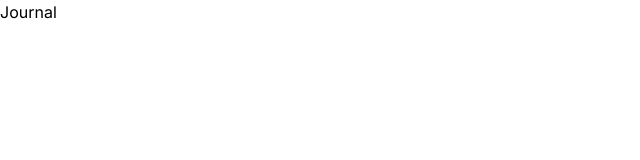
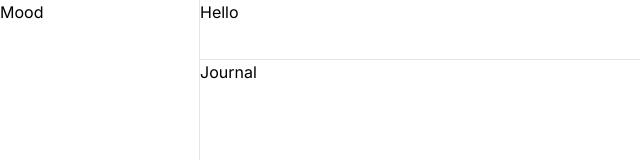
Before and after one commit to kiche-allan/AIJournal, a Next.js app: page /journal in a window 1280 px wide. Shown: the top 160 px of the page, without its empty margins (0-640 px from the left). Built offline with nearby package versions, Linux system fonts and the light colour scheme.

Commit message:
journal and dashboard

```diff
--- a/app/(dashboard)/journal/page.tsx
+++ b/app/(dashboard)/journal/page.tsx
@@ -1,5 +1,6 @@
 const JournalPage = () => {
     return <div>Journal</div>
+
 }
 
 export default JournalPage
--- a/app/(dashboard)/layout.tsx
+++ b/app/(dashboard)/layout.tsx
@@ -1,6 +1,18 @@
 const DashboardLayout = ({ children }) => {
 
-    return <div>{children}</div>
+    return (
+        <div className="h-screen w-screen relative">
+            <aside className="absolute w-[200px] top-0 left-0 h-full border-r border-black/10">
+                Mood
+            </aside>
+            <div className="ml-[200px]">
+                <header className="h-[60px] border-b border-black/10">
+                    Hello
+                </header>
+                <div>{children}</div>
+            </div>
+        </div>
+    )
 
 }
 export default DashboardLayout
```
